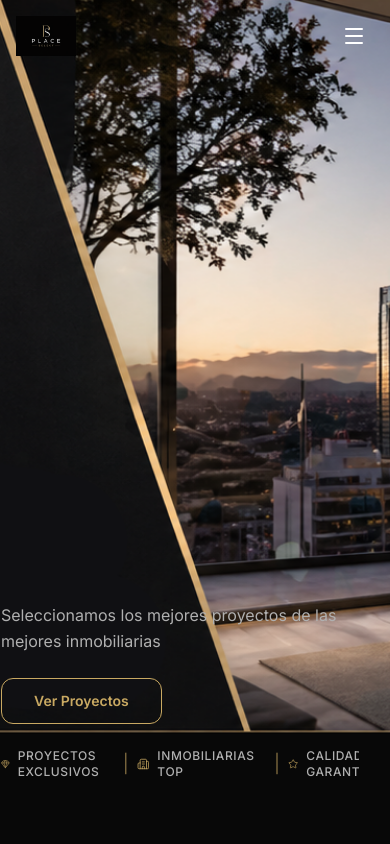
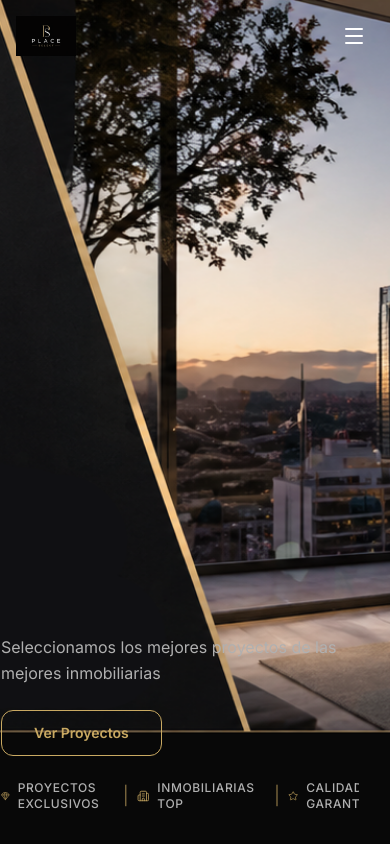
Before and after one commit to insideproevents/place.select, a React (Vite) app in the folder app/: page /#/ in a window 390 px wide. Shown: the top 844 px of the page. Built offline with nearby package versions, Linux system fonts and the light colour scheme.

Commit message:
fix(hero): adjust section height and image alignment for better layout

```diff
--- a/app/src/sections/Hero.tsx
+++ b/app/src/sections/Hero.tsx
@@ -11,19 +11,19 @@ const features = [
 
 export default function Hero() {
   return (
-    <section className="relative min-h-[100dvh] flex flex-col justify-end overflow-hidden">
+    <section className="relative h-[100dvh] sm:h-[100dvh] flex flex-col justify-end overflow-hidden">
       {/* Background */}
       <div className="absolute inset-0">
         <img
           src="/images/hero-banner.png"
           alt="Place Select"
-          className="w-full h-full object-cover"
+          className="w-full h-full object-cover object-[center_top]"
         />
         <div className="absolute inset-0 bg-gradient-to-b from-[#0A0A0A/10] via-[#0A0A0A/20] to-[#0A0A0A/40]" />
       </div>
 
       {/* Content */}
-      <div className="relative z-10 max-w-[1280px] ml-[-15px] px-4 sm:px-6 lg:px-12 pb-[64px] sm:pb-[94px] lg:pb-[97px] w-full">
+      <div className="relative z-10 max-w-[1280px] ml-[-15px] px-4 sm:px-6 lg:px-12 pb-[32px] sm:pb-[94px] lg:pb-[97px] w-full">
         <div className="max-w-2xl">
           <motion.h1
             initial={{ opacity: 0, y: 30 }}
```
